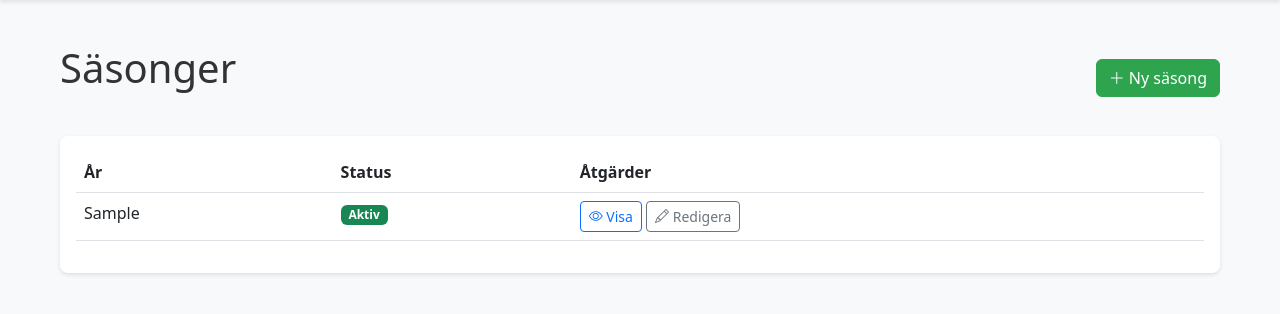
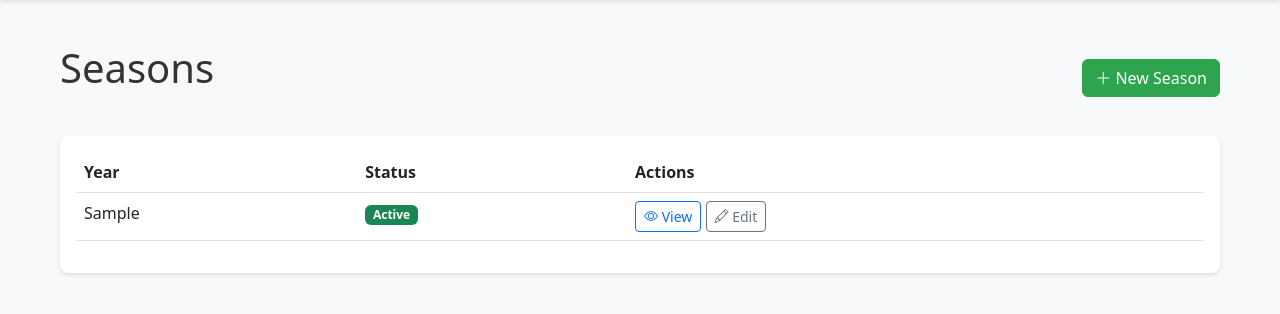
Before and after one commit to valyo/sh_webshop, a Flask app: page /seasons in a window 1280 px wide. Shown: the part 98-412 px from the top of the page. Run offline with Flask 3, Linux system fonts and the light colour scheme; the visitor is signed in with stand-in values (Sample User, id 1); tables that the repository leaves empty hold one stand-in row (values such as "Sample post"); some libraries are stand-ins or nearby versions.

Commit message:
add prices to the season form

```diff
--- a/sh_portal/seasons.py
+++ b/sh_portal/seasons.py
@@ -18,6 +18,8 @@ def create_season():
         return redirect(url_for('main.home'))
 
     year = request.form.get('year')
+    price = request.form.get('price')
+    price_lamm = request.form.get('price_lamm')
 
     # Check if season already exists
     existing_season = Season.query.filter_by(year=year).first()
@@ -26,7 +28,11 @@ def create_season():
         return redirect(url_for('seasons.list_seasons'))
 
     # Create new season
-    new_season = Season(year=year)
+    new_season = Season(
+        year=year,
+        price=price,
+        price_lamm=price_lamm
+    )
     db.session.add(new_season)
     db.session.commit()
 
--- a/sh_portal/templates/seasons.html
+++ b/sh_portal/templates/seasons.html
@@ -6,9 +6,9 @@
     <div class="row">
         <div class="col-12">
             <div class="d-flex justify-content-between align-items-center mb-4">
-                <h1>Säsonger</h1>
+                <h1>Seasons</h1>
                 <button type="button" class="btn btn-primary" data-bs-toggle="modal" data-bs-target="#newSeasonModal">
-                    <i class="bi bi-plus-lg"></i> Ny säsong
+                    <i class="bi bi-plus-lg"></i> New Season
                 </button>
             </div>
 
@@ -18,9 +18,9 @@
                         <table class="table table-hover">
                             <thead>
                                 <tr>
-                                    <th>År</th>
+                                    <th>Year</th>
                                     <th>Status</th>
-                                    <th>Åtgärder</th>
+                                    <th>Actions</th>
                                 </tr>
                             </thead>
                             <tbody>
@@ -28,14 +28,14 @@
                                 <tr>
                                     <td>{{ season.year }}</td>
                                     <td>
-                                        <span class="badge bg-success">Aktiv</span>
+                                        <span class="badge bg-success">Active</span>
                                     </td>
                                     <td>
                                         <a href="#" class="btn btn-sm btn-outline-primary">
-                                            <i class="bi bi-eye"></i> Visa
+                                            <i class="bi bi-eye"></i> View
                                         </a>
                                         <a href="#" class="btn btn-sm btn-outline-secondary">
-                                            <i class="bi bi-pencil"></i> Redigera
+                                            <i class="bi bi-pencil"></i> Edit
                                         </a>
                                     </td>
                                 </tr>
@@ -53,20 +53,28 @@
         <div class="modal-dialog">
             <div class="modal-content">
                 <div class="modal-header">
-                    <h5 class="modal-title" id="newSeasonModalLabel">Ny säsong</h5>
+                    <h5 class="modal-title" id="newSeasonModalLabel">New Season</h5>
                     <button type="button" class="btn-close" data-bs-dismiss="modal" aria-label="Close"></button>
                 </div>
                 <form action="{{ url_for('seasons.create_season') }}" method="POST">
                     <div class="modal-body">
                         <div class="mb-3">
-                            <label for="year" class="form-label">År</label>
+                            <label for="year" class="form-label">Year</label>
                             <input type="text" class="form-control" id="year" name="year" required>
-                            <div class="form-text">Ange året för den nya säsongen (t.ex. 2024)</div>
+                            <div class="form-text">Enter the year for the new season (e.g. 2024)</div>
+                        </div>
+                        <div class="mb-3">
+                            <label for="price" class="form-label">Price Andelsbiodling</label>
+                            <input type="number" step="0.01" class="form-control" id="price" name="price" required>
+                        </div>
+                        <div class="mb-3">
+                            <label for="price_lamm" class="form-label">Price Lammandel</label>
+                            <input type="number" step="0.01" class="form-control" id="price_lamm" name="price_lamm" required>
                         </div>
                     </div>
                     <div class="modal-footer">
-                        <button type="button" class="btn btn-secondary" data-bs-dismiss="modal">Avbryt</button>
-                        <button type="submit" class="btn btn-primary">Skapa säsong</button>
+                        <button type="button" class="btn btn-secondary" data-bs-dismiss="modal">Cancel</button>
+                        <button type="submit" class="btn btn-primary">Create Season</button>
                     </div>
                 </form>
             </div>
```
